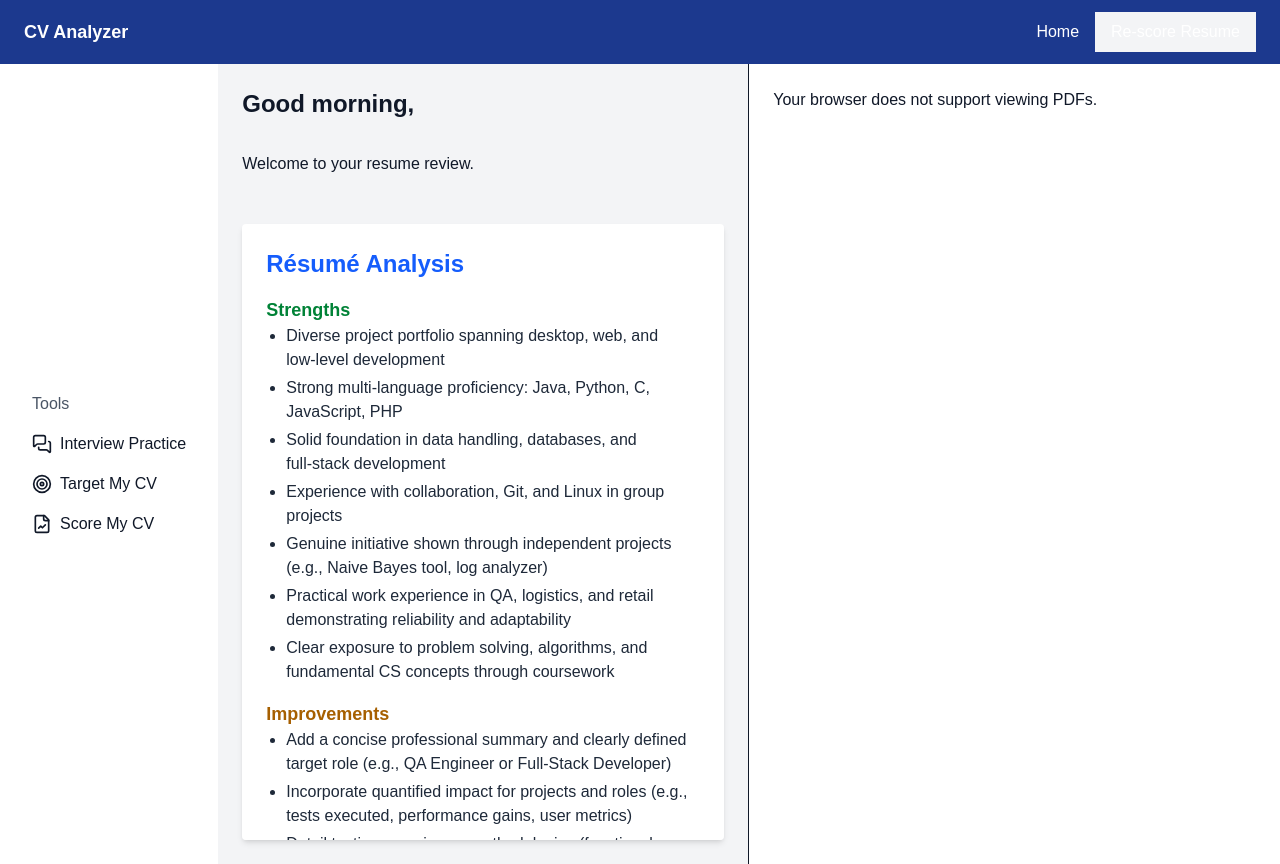
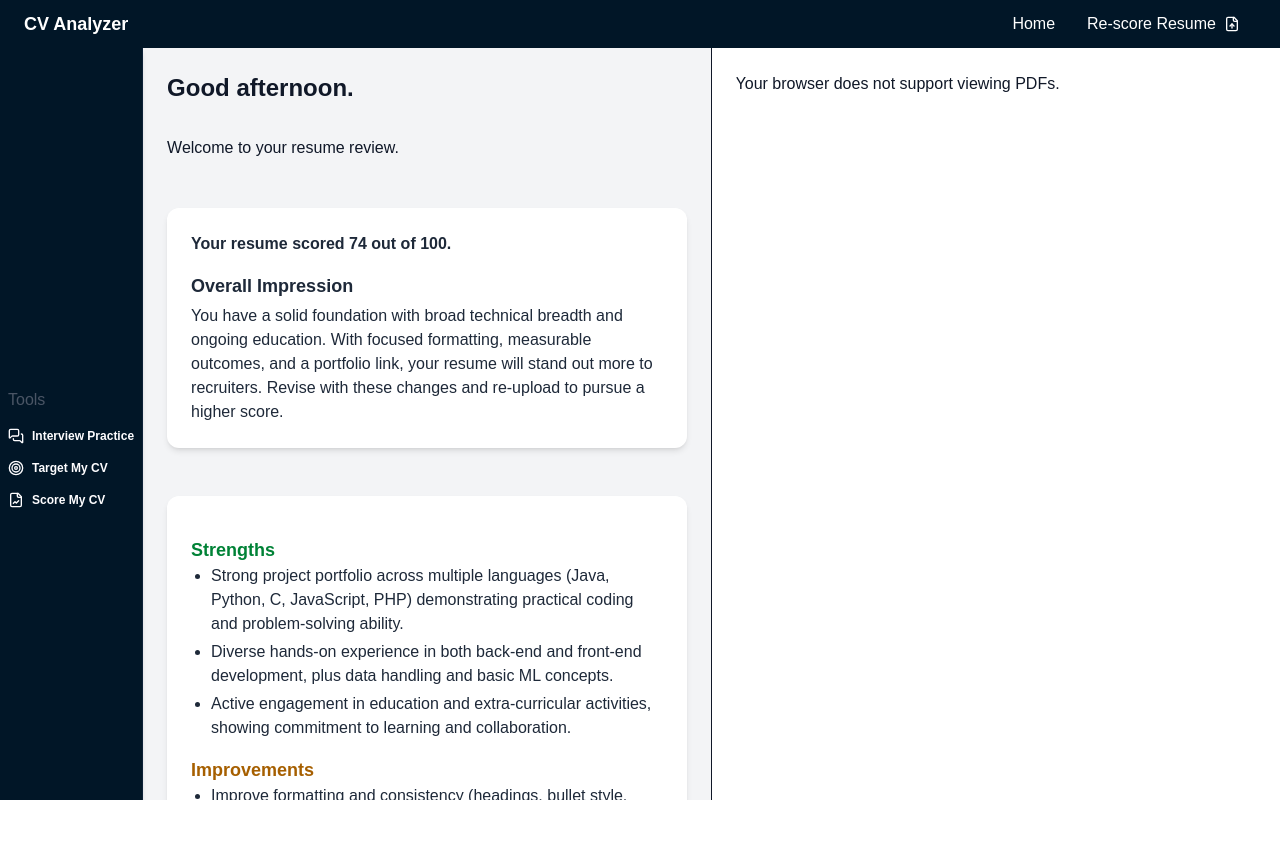
Before and after one commit to lutdunne/pin-point, a Next.js app in the folder frontend/: page /dashboard in a window 1280 px wide. After the commit the page ends 800 px from the top, so only its background shows below. Built offline with nearby package versions, Linux system fonts and the light colour scheme.

Commit message:
TargetMyCv component added

```diff
--- a/frontend/src/app/(main)/components/Header.js
+++ b/frontend/src/app/(main)/components/Header.js
@@ -1,16 +1,19 @@
 import Link from "next/link";
+import { FileUp } from 'lucide-react';
+
 
 export default function Header({setIsModalOpen}) {
     return (
-        <header className="flex items-center justify-between h-12 md:h-16 px-6 bg-blue-900 text-white">
+        <header className="flex items-center justify-between h-8 md:h-12 px-6 bg-[#011627] text-white">
             <h1 className="text-lg font-bold">CV Analyzer</h1>
-            <nav>
-                <Link href="/Dashboard" className="mr-4">Home</Link>
+            <nav className="flex items-center space-x-4">
+                <Link href="/Dashboard" className="">Home</Link>
                 <button
                     onClick={() => setIsModalOpen(true)}
-                    className="px-4 py-2 bg-gray-100 hover:bg-gray-100 hover:text-gray-600 transition"
+                    className="flex items-center gap-2 px-4 py-2  hover:bg-gray-100 hover:text-gray-600 transition"
                 >
                     Re-score Resume
+                    <FileUp className="w-4 h-4" />
                 </button>
             </nav>
         </header>
--- a/frontend/src/app/(main)/components/Sidebar.js
+++ b/frontend/src/app/(main)/components/Sidebar.js
@@ -6,7 +6,7 @@ import { MessagesSquare, Target, FileChartLine } from "lucide-react";
 export default function Sidebar ({ setCurrentView}) {
     return (
 
-        <nav className="flex flex-col bg-white justify-center items-start p-8 space-y-4 text-gray-900 whitespace-nowrap">
+        <nav className="flex flex-col bg-[#011627] border-r border-[#0D2137] shadow-md justify-center items-start p-2 space-y-4 text-gray-900 whitespace-nowrap">
             <p className="text-gray-600">Tools</p>
             {/* <Link href="/ScoreMyCV" style={{ marginRight: '1rem' }}>
                 Score my cv
@@ -20,25 +20,25 @@ export default function Sidebar ({ setCurrentView}) {
 
             <button
                 onClick={() => setCurrentView("interview")}
-                className="flex items-center gap-x-2 rounded hover:bg-blue-100 hover:text-blue-600 transition"
+                className="flex text-[#FEFDFF] text-xs font-semibold items-center gap-x-2 rounded hover:bg-blue-100 hover:text-blue-600 transition"
             >
-                <MessagesSquare className="w-5 h-5" />
+                <MessagesSquare className="w-4 h-4" />
                 Interview Practice
             </button>
             <button
                 onClick={() => setCurrentView("target")}
-                className="flex items-center gap-x-2 rounded hover:bg-blue-100 hover:text-blue-600 transition"
+                className="flex text-[#FEFDFF] text-xs font-semibold items-center gap-x-2 rounded hover:bg-blue-100 hover:text-blue-600 transition"
 
             >
-                <Target className="w-5 h-5" />
+                <Target className="w-4 h-4" />
                 Target My CV
             </button>
             <button
                 onClick={() => setCurrentView("resume")}
-                className="flex items-center gap-x-2 rounded hover:bg-blue-100 hover:text-blue-600 transition"
+                className="flex text-[#FEFDFF] text-xs font-semibold items-center gap-x-2 rounded hover:bg-blue-100 hover:text-blue-600 transition"
 
             >
-                <FileChartLine className="w-5 h-5" />
+                <FileChartLine className="w-4 h-4" />
                 Score My CV
             </button>
         </nav>
--- /dev/null
+++ b/frontend/src/app/(main)/components/TargetMyCV.js
@@ -0,0 +1,59 @@
+"use client"
+{/*
+    user pastes job description
+    send text to baclend using button and parse and clean
+    ai ouput
+
+    match: 78
+    missing skills: []
+    suggestions: ""
+
+
+*/}
+
+
+export default function TargetMyCV() {
+    const handleJobText = async (e) => {}
+
+    return (
+        <div className="flex flex-col w-1/2 p-6 border-r space-y-6 overflow-y-auto">
+            <div className="flex flex-col">
+                <h1 className="text-2xl font-bold mb-3 text-grey-600">Target My CV</h1>
+                <p>Paste a job description below to analyze how well your résumé matches.</p>
+            </div>
+
+            <div className="w-full">
+                <form onSubmit={handleJobText} className="space-y-4 ">
+                    <label className="block text-gray-700">Paste the job description:</label>
+                    <textarea className="w-full border rounded p-2 h-32" />
+                    <button className="bg-blue-500 hover:bg-blue-600 text-white font-bold py-2 px-4 rounded w-full">
+                        Analyze Job Description
+                    </button>
+                </form>
+            </div>
+        </div>
+    );
+}
+
+
+
+// export default function TargetMyCv() {
+//   return (
+//     <div className="flex flex-col flex-1  p-6 border-r space-y-6">
+//       <div className="flex flex-col flex-1 justify-between">
+//         <div>
+//           <h1 className="text-2xl font-bold mb-3 text-grey-600">Target My CV</h1>
+//           <p>Paste a job description below to analyze how well your résumé matches.</p>
+//         </div>
+
+//         <form className="space-y-4 mt-6">
+//           <label className="block text-gray-700">Paste the job description:</label>
+//           <textarea className="w-full border rounded p-2 h-32" />
+//           <button className="bg-blue-500 hover:bg-blue-600 text-white font-bold py-2 px-4 rounded w-full">
+//             Analyze Job Description
+//           </button>
+//         </form>
+//       </div>
+//     </div>
+//   );
+// }
--- a/frontend/src/app/(main)/dashboard/page.js
+++ b/frontend/src/app/(main)/dashboard/page.js
@@ -7,41 +7,38 @@ import "react-pdf/dist/Page/TextLayer.css";
 import { PDFViewer } from "../components/PDFViewer.js";
 import Sidebar from "../components/Sidebar";
 import InterviewPractice from "../components/InterviewPractice.js";
+import TargetMyCV from "../components/TargetMyCV.js";
 
 export default function Dashboard() {
   	const [feedback, setFeedback] = useState({
     resume: {
 		score: 74,
+		score_summary: [
+			'This is a solid start with clear technical potential.',
+			'Your hands-on projects and range of languages show a strong foundation, but there are formatting, clarity, and impact gaps that hiring managers often notice.',
+			'By tightening the resume structure, adding quantified outcomes, and showcasing a targeted narrative, you can significantly lift your score with a focused revision.',
+		],
 		strengths: [
-			'Diverse project portfolio spanning desktop, web, and low‑level development',
-			'Strong multi-language proficiency: Java, Python, C, JavaScript, PHP',
-			'Solid foundation in data handling, databases, and full‑stack development',
-			'Experience with collaboration, Git, and Linux in group projects',
-			'Genuine initiative shown through independent projects (e.g., Naive Bayes tool, log analyzer)',
-			'Practical work experience in QA, logistics, and retail demonstrating reliability and adaptability',
-			'Clear exposure to problem solving, algorithms, and fundamental CS concepts through coursework'
+			'Strong project portfolio across multiple languages (Java, Python, C, JavaScript, PHP) demonstrating practical coding and problem-solving ability.',
+			'Diverse hands-on experience in both back-end and front-end development, plus data handling and basic ML concepts.',
+			'Active engagement in education and extra-curricular activities, showing commitment to learning and collaboration.'
 		],
 		improvements: [
-			'Add a concise professional summary and clearly defined target role (e.g., QA Engineer or Full‑Stack Developer)',
-			'Incorporate quantified impact for projects and roles (e.g., tests executed, performance gains, user metrics)',
-			'Detail testing experience: methodologies (functional, regression), tools (e.g., Selenium, JUnit), and any automation work',
-			'Provide a dedicated Technical Skills section with proficiency levels and organized categories (Languages, Frameworks, Databases, Tools)',
-			'Standardize formatting for ATS readability: consistent dates, uniform bullet style, avoid line breaks that split words',
-			'Include links to GitHub/portfolio and LinkedIn; consider adding a brief portfolio URL or project dashboards',
-			'Clarify Naive Bayes project: data sources, evaluation metrics, privacy considerations, and real‑world applicability',
-			'Consider removing or condensing unrelated roles (Store Assistant, Postal Operative) or reframing them to emphasize transferable skills'
+			'Improve formatting and consistency (headings, bullet style, dates) and add a concise professional summary.',
+			'Quantify impact in work experience and projects (e.g., defects found, performance metrics, user counts, time saved).',
+			'Add a portfolio or GitHub URL and ensure project descriptions clearly state outcomes and tech stack.',
+			'Consider tailoring the resume to target roles (e.g., software engineer, QA/test automation) and ensure content is professional and appropriate.'
 		],
 		action_plan: [
-			'Create two targeted resume variants: one for QA Engineer roles and one for Full‑Stack Developer roles',
-			'Add a dedicated Technical Skills section with proficiency ratings (e.g., Java 4/5, Python 4/5, SQL 3/5, HTML/CSS/JS 4/5)',
-			'Revise Projects section to include: project title, role, tech stack, key contributions, and measurable outcomes',
-			'Incorporate links to GitHub/portfolio and any live demos; add a professional summary at the top',
-			'Quantify impact across projects and roles (e.g., test cases designed, automation coverage, performance improvements)',
-			'Reformat resume for consistency (dates, bullet style, spacing) and ensure ATS-friendly layout',
-			'Develop a single-page portfolio or README per project outlining architecture, results, and lessons learned',
-			'Seek feedback from peers or mentors and iterate within two to four weeks'
+			'Create a concise top summary and clean, consistent section headers.',
+			'Add quantified bullets to each role and project where possible.',
+			'Link to portfolio/GitHub; include a clear Skills section detailing languages, tools, and methodologies.',
+			'Standardize dates and formatting; refine project descriptions to emphasize outcomes and relevance to target roles.',
+			'Prepare a targeted version for 2–3 roles and re-upload for re-evaluation.'
 		],
-		overall_impression: 'Lut demonstrates solid CS foundations with a versatile project mix and practical work experience. With a focused target Role, quantified impact, and a polished, ATS-friendly resume structure ( plus a portfolio ), these credentials can be highly competitive for entry‑ to mid‑level software development or QA roles.',
+		overall_impression: 'You have a solid foundation with broad technical breadth and ongoing education. With focused formatting, measurable outcomes, and a portfolio link, your resume will stand out more to recruiters. Revise with these changes and re-upload to pursue a higher score.',
+		contact_issues: ["Github"],
+		repeatedWords: [],
 	},
 	interview: {
 		questions: [
@@ -58,40 +55,73 @@ export default function Dashboard() {
 	const [currentView, setCurrentView] = useState("resume");
 	const [fileUrl, setFileUrl] = useState(null);
 
+	const hour = new Date().getHours();
+    let greeting = "";
+
+	if (hour < 12) {
+		greeting = "Good morning";
+	} else if (hour < 18) {
+		greeting = "Good afternoon";
+	} else {
+		greeting = "Good evening";
+	}
 
 
 	useEffect(() => {
-    // const savedUrl = localStorage.getItem("fileUrl");
-    const savedFeedback = localStorage.getItem("feedback");
-    // if (savedUrl) setFileUrl(savedUrl);
 	const hardcodedUrl = "/test-cv.pdf"; // path to your test PDF in /public
 	setFileUrl(hardcodedUrl);
-
-    if (savedFeedback) {
-		try {
-			const obj = JSON.parse(savedFeedback);
-			setFeedback({...feedback, resume: obj});
-		} catch (e) {
-			console.error("Could not parse saved feedback:", savedFeedback, e);
-			setFeedback({...feedback, resume: null});
-		}
-    }
 	}, []);
 
+		useEffect(() => {
+	if (feedback?.resume) {
+		console.log("Contact issues:", feedback.resume.contact_issues);
+	} else {
+		console.log("Feedback resume missing");
+	}
+	}, [feedback]);
+
+
+	// useEffect(() => {
+	// 	// const savedUrl = localStorage.getItem("fileUrl");
+	// 	const savedFeedback = localStorage.getItem("feedback");
+	// 	// if (savedUrl) setFileUrl(savedUrl);
+
+
+	// 	if (savedFeedback) {
+	// 		try {
+	// 			const obj = JSON.parse(savedFeedback);
+	// 			if (obj.resume) {
+	// 			setFeedback(obj); // means localStorage already has the right structure
+	// 			} else {
+	// 			setFeedback({ ...feedback, resume: obj });
+	// 			}
+	// 		} catch (e) {
+	// 			console.error("Could not parse saved feedback:", savedFeedback, e);
+	// 		}
+	// 	}
+	// }, []);
+
   return (
-    <main className="flex h-screen bg-gray-100 text-gray-900 overflow-hidden">
+    <main className="flex h-screen bg-gray-100 text-gray-900 overflow-hidden items-stretch">
       	<Sidebar setCurrentView={setCurrentView} />
         {currentView === "resume" && feedback && (
-        <div className="flex flex-col justify-start items-start w-1/2 p-6 border-r space-y-6">
-        	<h1 className="text-2xl font-bold mb-8 text-grey-600 ">Good morning,</h1>
+			<div className="flex flex-col justify-start items-start w-1/2 p-6 border-r space-y-6 overflow-y-auto">
+				<h1 className="text-2xl font-bold mb-8 text-grey-600 ">{greeting}.</h1>
 				<p>Welcome to your resume review.</p>
-            <div className="mt-6 bg-white shadow-md rounded p-6 w-full text-gray-800 overflow-y-auto max-h prose prose-blue">
-            	<h2 className="text-2xl font-semibold mb-4 text-blue-600">Résumé Analysis</h2>
+				<div className="mt-6 bg-white shadow-md rounded-xl p-6  w-full text-gray-800 max-h prose prose-blue"> {/*card*/}
+					{/* <h2 className="text-2xl font-semibold mb-4 text-blue-600">Résumé Analysis</h2> */}
 
-				{"score" in feedback && (
-					<p className="text-xl font-bold mb-4">Your resume scored {feedback.resume?.score} out of 100.</p>
+					{"score" in feedback.resume && (
+						<p className="text-md font-semibold mb-2">Your resume scored {feedback.resume?.score} out of 100.</p>
 					)}
-
+					{feedback.resume?.overall_impression && (
+						<>
+							<h3 className="mt-4 text-lg font-semibold text-gray-800">Overall Impression</h3>
+							<p className="mt-1">{feedback.resume.overall_impression}</p>
+						</>
+					)}
+				</div>
+				<div className="mt-6 bg-white shadow-md rounded-xl p-6 mb-14 w-full text-gray-800 max-h prose prose-blue"> {/*card*/}
 					{Array.isArray(feedback.resume?.strengths) && feedback.resume?.strengths.length > 0 && (
 						<>
 							<h3 className="mt-4 text-lg font-semibold text-green-700">Strengths</h3>
@@ -111,7 +141,7 @@ export default function Dashboard() {
 					)}
 
 					{Array.isArray(feedback.resume?.action_plan) && feedback.resume?.action_plan.length > 0 && (
-					<>``
+						<>
 							<h3 className="mt-4 text-lg font-semibold text-blue-700">Action Plan</h3>
 							<ul className="list-disc pl-5 space-y-1">
 								{feedback.resume.action_plan.map((a, i) => <li key={i}>{a}</li>)}
@@ -123,6 +153,33 @@ export default function Dashboard() {
 						<>
 							<h3 className="mt-4 text-lg font-semibold text-gray-800">Overall Impression</h3>
 							<p className="mt-1">{feedback.resume.overall_impression}</p>
+						</>
+					)}
+					{Array.isArray(feedback.resume?.contact_issues) && feedback.resume.contact_issues.length > 0 && (
+						<>
+							<h3 className="text-lg font-semibold text-red-700">Missing Contact Info</h3>
+							<ul className="list-disc pl-5">
+								{feedback.resume.contact_issues.map((item, i) => <li key={i}>{item}</li>)}
+							</ul>
+						</>
+					)}
+					{Array.isArray(feedback.resume?.repeatedWords) && (
+						<>
+							<h3 className="text-lg font-semibold text-red-700">Repeated Words</h3>
+							{!feedback.resume.repeatedWords || feedback.resume.repeatedWords.length === 0 ? (
+								<p>No repeated words found</p>
+							) : (
+								<>
+									<p>
+										Number of repeated words: {feedback.resume.repeatedWords.length}
+									</p>
+									<ul className="list-disc pl-5">
+										{feedback.resume.repeatedWords.map((item, i) => (
+											<li key={i}>{item}</li>
+										))}
+									</ul>
+								</>
+							)}
 						</>
 					)}
 				</div>
@@ -137,7 +194,7 @@ export default function Dashboard() {
 			/>
 		)}
         {currentView === "target" && (
-          <h1>Target CV Analysis</h1>
+			<TargetMyCV />
         )}
 
       	<div className="flex bg-white w-1/2 p-6 h-full">
--- a/frontend/src/app/(main)/layout.js
+++ b/frontend/src/app/(main)/layout.js
@@ -7,9 +7,9 @@ export default function MainLayout({ children }) {
   const [isModalOpen, setIsModalOpen] = useState(false);
 
   return (
-    <div className="flex flex-col flex-1 relative">
+    <div className="relative h-screen overflow-hidden">
       <Header setIsModalOpen={setIsModalOpen} />  {/* Pass control down */}
-      <main className="flex-1 overflow-y-auto">{children}</main>
+      <main className="flex overflow-hidden h-screen">{children}</main>
 
       {isModalOpen && (
         <div className="fixed inset-0 bg-black bg-opacity-50 flex items-center justify-center">
--- a/frontend/src/app/(main)/page.js
+++ b/frontend/src/app/(main)/page.js
@@ -4,5 +4,5 @@ import { redirect } from "next/navigation";
 
 
 export default function Home() {
-  redirect("/main/dashbord");
+  redirect("../upload");
 }
```
Also changed, not shown: frontend/src/app/(main)/components/ScoreMyCV.js (added), 1 other file (tests, documents, lock files or other folders). Lines whose indentation alone changed are shown as unchanged.
